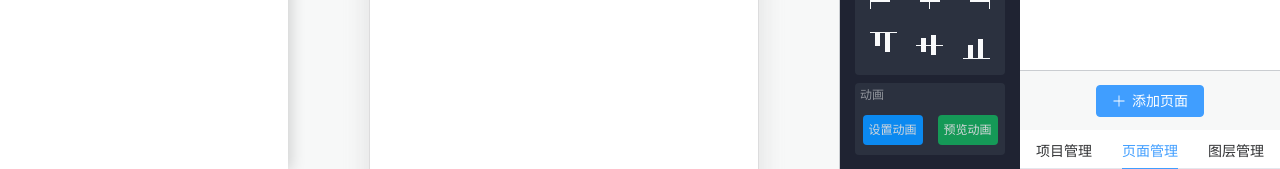
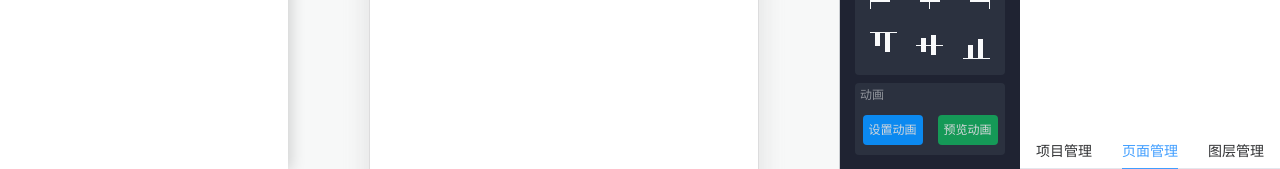
Before and after one commit to zxlin429/h5-auto, a Vue app: page / in a window 1280 px wide. Shown: the part 631-800 px from the top of the page. Built offline with nearby package versions, Linux system fonts and the light colour scheme.

Commit message:
[IMP]修改在没有项目时不展示添加页面的按钮

```diff
--- a/src/views/home/components/page-tools/components/add-page/add-page.vue
+++ b/src/views/home/components/page-tools/components/add-page/add-page.vue
@@ -2,12 +2,12 @@
  * @Author       : zxlin
  * @Date         : 2023-05-01 02:25:54
  * @LastEditors  : zxlin
- * @LastEditTime : 2023-05-04 14:50:33
- * @FilePath     : \h5-auto\src\views\home\components\page-tools\components\add-page\add-page.vue
+ * @LastEditTime : 2023-05-04 20:04:06
+ * @FilePath     : /h5-auto/src/views/home/components/page-tools/components/add-page/add-page.vue
  * @Description  : add-page
 -->
 <template>
-  <div class="add-page">
+  <div class="add-page" v-if="currentProject">
     <el-button
       type="primary"
       :icon="Plus"
@@ -22,7 +22,7 @@ import { Plus } from '@element-plus/icons-vue';
 import { useStore } from 'vuex';
 import useProject from '@/views/home/hooks/useProject';
 const store = useStore();
-const { currentProjectObject, addPage } = useProject(store);
+const { currentProject, currentProjectObject, addPage } = useProject(store);
 </script>
 <style scoped>
 .add-page {
```
